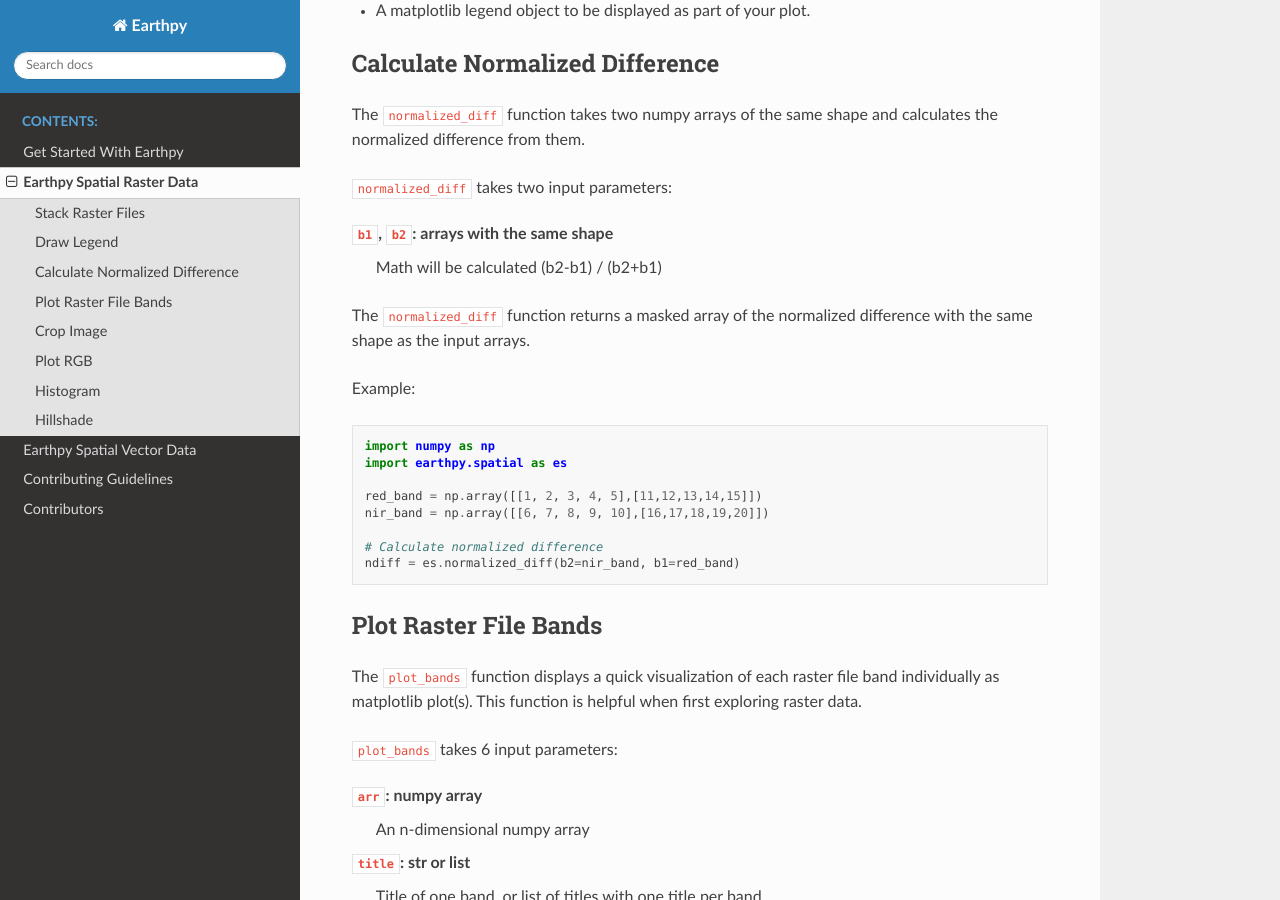
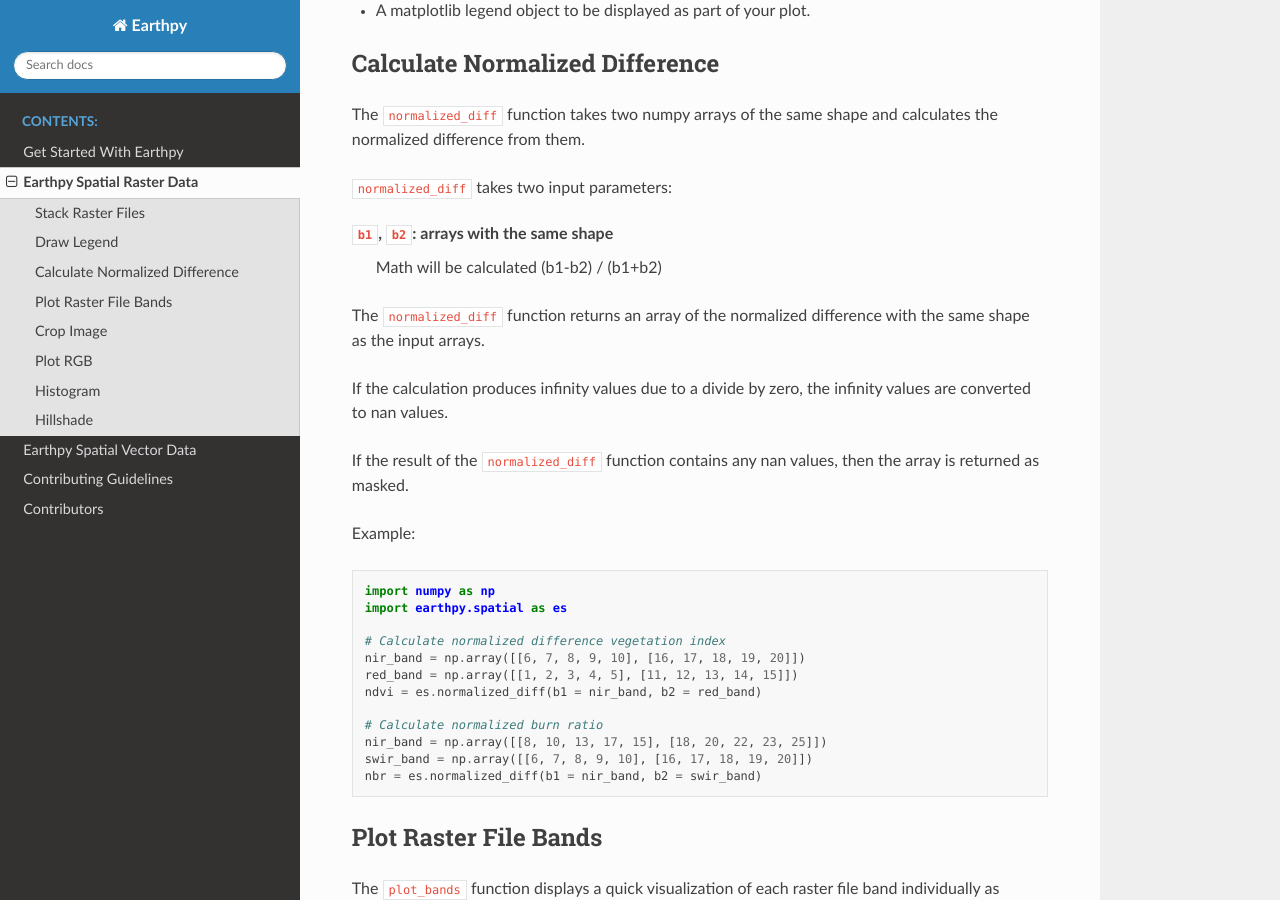
Before and after one commit to earthlab/earthpy, a Sphinx documentation site: the page built from docs/spatial-raster.rst, in a window 1280 px wide and 900 px high, scrolled down 1950 px. Built offline with Sphinx 7.4.7 and the Read the Docs theme 2.0.0, drawn with Linux system fonts in a browser that asks for light colours.

Commit message:
Update normalized_diff in spatial-raster.rst

```diff
--- a/docs/spatial-raster.rst
+++ b/docs/spatial-raster.rst
@@ -86,9 +86,13 @@ calculates the normalized difference from them.
 ``normalized_diff`` takes two input parameters:
 
 ``b1``, ``b2``: arrays with the same shape
-      Math will be calculated (b2-b1) / (b2+b1)
+      Math will be calculated (b1-b2) / (b1+b2)
 
-The ``normalized_diff`` function returns a masked array of the normalized difference with the same shape as the input arrays.
+The ``normalized_diff`` function returns an array of the normalized difference with the same shape as the input arrays.
+
+If the calculation produces infinity values due to a divide by zero, the infinity values are converted to nan values.
+
+If the result of the ``normalized_diff`` function contains any nan values, then the array is returned as masked.
 
 Example:
 
@@ -97,11 +101,15 @@ Example:
     import numpy as np
     import earthpy.spatial as es
 
-    red_band = np.array([[1, 2, 3, 4, 5],[11,12,13,14,15]])
-    nir_band = np.array([[6, 7, 8, 9, 10],[16,17,18,19,20]])
+    # Calculate normalized difference vegetation index
+    nir_band = np.array([[6, 7, 8, 9, 10], [16, 17, 18, 19, 20]])
+    red_band = np.array([[1, 2, 3, 4, 5], [11, 12, 13, 14, 15]])
+    ndvi = es.normalized_diff(b1 = nir_band, b2 = red_band)
 
-    # Calculate normalized difference
-    ndiff = es.normalized_diff(b2=nir_band, b1=red_band)
+    # Calculate normalized burn ratio
+    nir_band = np.array([[8, 10, 13, 17, 15], [18, 20, 22, 23, 25]])
+    swir_band = np.array([[6, 7, 8, 9, 10], [16, 17, 18, 19, 20]])
+    nbr = es.normalized_diff(b1 = nir_band, b2 = swir_band)
 
 
 Plot Raster File Bands
```
Also changed, not shown: 1 other file.
